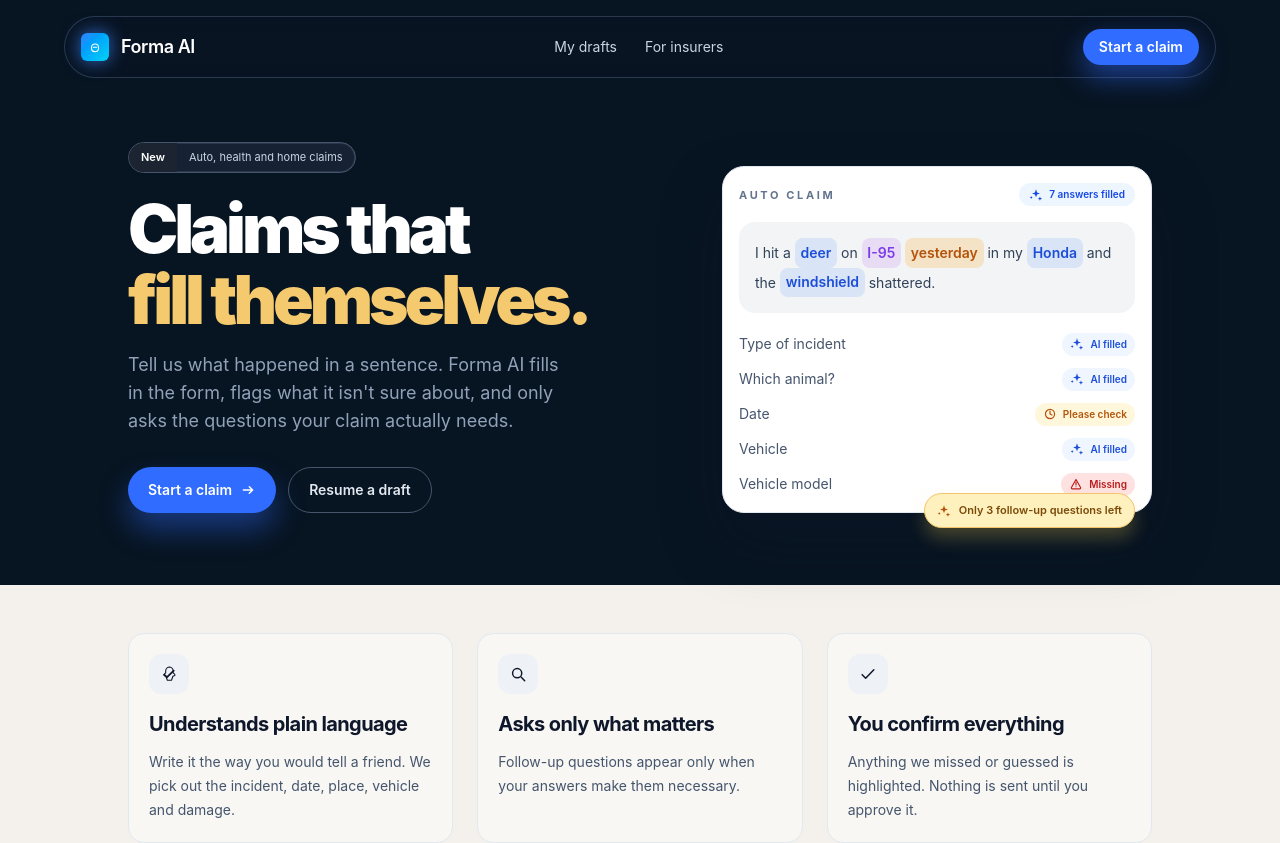
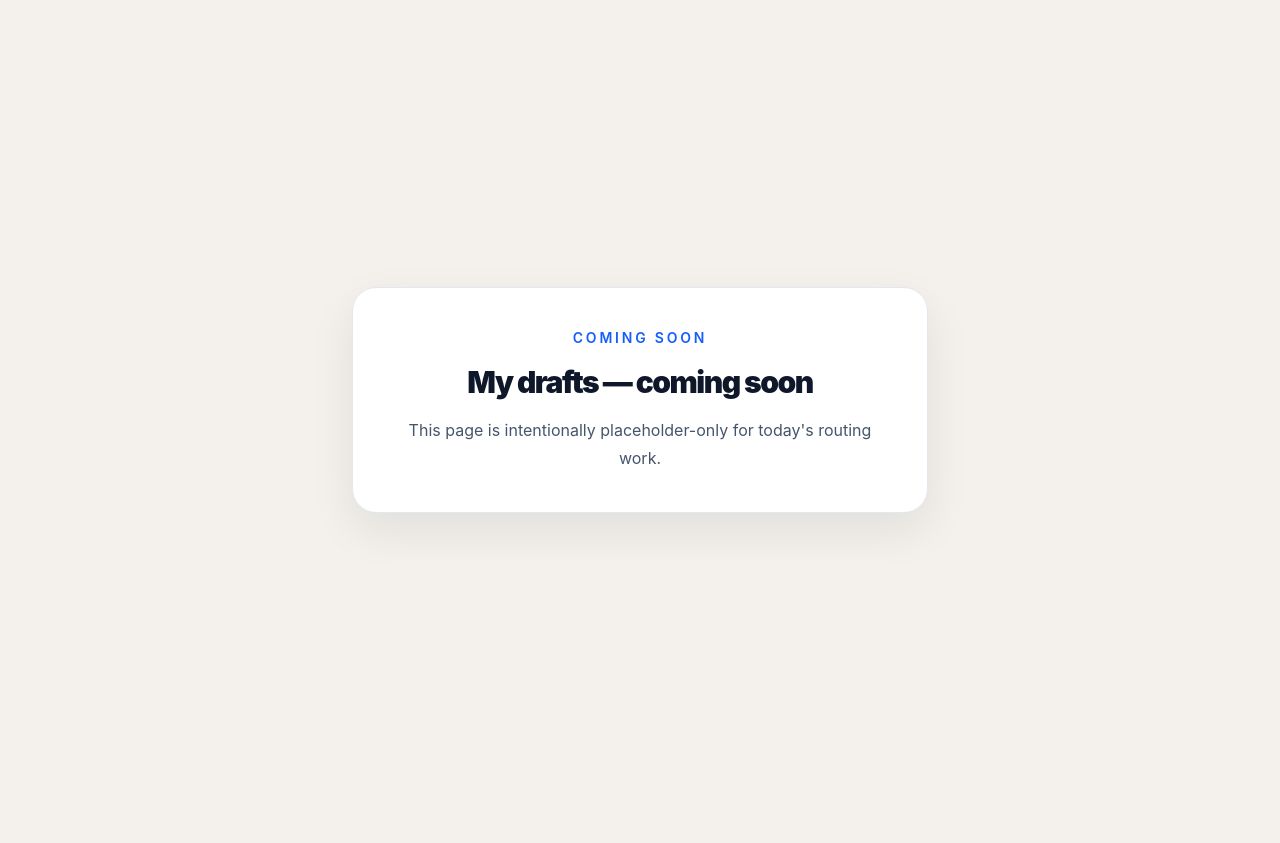
Before and after one commit to Sargunkaur1209/forma-ai, a React (Vite) app in the folder client/: page /drafts in a window 1280 px wide. Shown: the top 843 px of the page. After the commit the page ends 800 px from the top, so only its background shows below. Built offline with nearby package versions, Linux system fonts and the light colour scheme.

Commit message:
feat: install react-router-dom and add route structure

```diff
--- a/client/package.json
+++ b/client/package.json
@@ -16,6 +16,7 @@
     "react": "^19.2.8",
     "react-dom": "^19.2.8",
     "react-hook-form": "^7.88.0",
+    "react-router-dom": "^7.18.4",
     "zustand": "^5.0.15"
   },
   "devDependencies": {
--- a/client/src/App.jsx
+++ b/client/src/App.jsx
@@ -1,9 +1,20 @@
+import { BrowserRouter, Route, Routes } from 'react-router-dom';
+
+import ComingSoonPage from './pages/ComingSoonPage';
+import ClaimPage from './pages/ClaimPage';
 import LandingPage from './pages/LandingPage';
 
 function App() {
-  // This dedicated marketing page intentionally uses static sample data only.
-  // The real extracted-field form and data wiring remain in the existing app flow.
-  return <LandingPage />;
+  return (
+    <BrowserRouter>
+      <Routes>
+        <Route path="/" element={<LandingPage />} />
+        <Route path="/claim" element={<ClaimPage />} />
+        <Route path="/drafts" element={<ComingSoonPage heading="My drafts" />} />
+        <Route path="/for-insurers" element={<ComingSoonPage heading="For insurers" />} />
+      </Routes>
+    </BrowserRouter>
+  );
 }
 
 export default App;
--- /dev/null
+++ b/client/src/pages/ComingSoonPage.jsx
@@ -0,0 +1,23 @@
+import PropTypes from 'prop-types';
+
+function ComingSoonPage({ heading }) {
+  return (
+    <main className="flex min-h-screen items-center justify-center bg-[#f4f1ec] px-4 py-12 text-slate-900">
+      <div className="w-full max-w-xl rounded-3xl border border-slate-200 bg-white p-10 text-center shadow-[0_18px_45px_rgba(15,23,42,0.08)]">
+        <p className="text-sm font-semibold uppercase tracking-[0.2em] text-blue-600">Coming soon</p>
+        <h1 className="mt-4 text-3xl font-black tracking-[-0.05em] text-slate-900">
+          {heading} — coming soon
+        </h1>
+        <p className="mt-4 text-base leading-7 text-slate-600">
+          This page is intentionally placeholder-only for today&apos;s routing work.
+        </p>
+      </div>
+    </main>
+  );
+}
+
+ComingSoonPage.propTypes = {
+  heading: PropTypes.string.isRequired,
+};
+
+export default ComingSoonPage;
```
